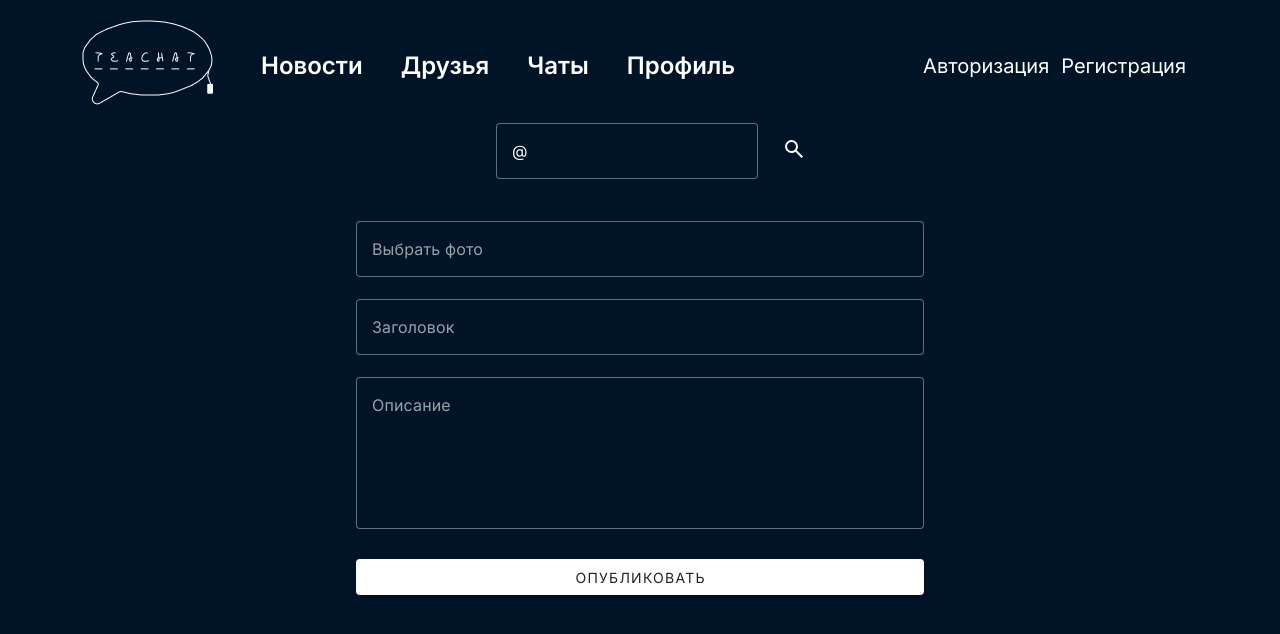
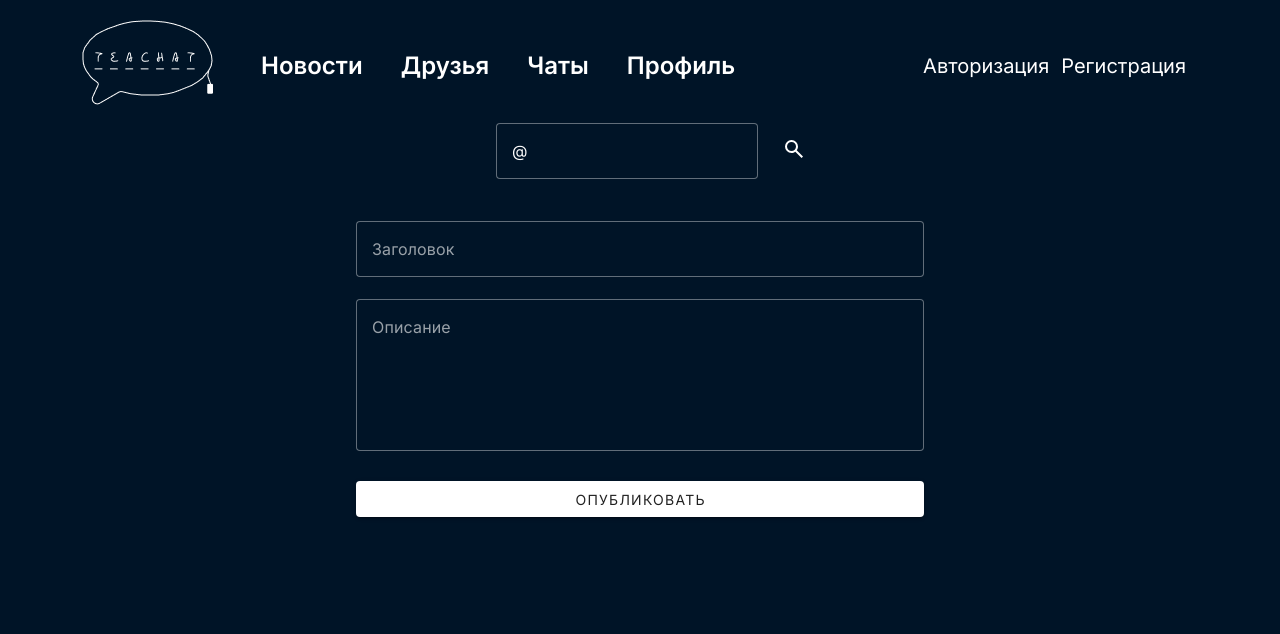
Before and after one commit to radoslavnaya-coder/up03-4, a Vue app: page /addpost in a window 1280 px wide. Shown: the top 634 px of the page. Built offline with nearby package versions, Linux system fonts and the light colour scheme.

Commit message:
Add Post

```diff
--- a/src/components/post/AddPost.vue
+++ b/src/components/post/AddPost.vue
@@ -1,45 +1,37 @@
 <template>
   <v-sheet width="600" class="mx-auto" color="#001427">
     <v-container fast-fail @submit.prevent>
-      <v-file-input
-          label="Выбрать фото"
-          variant="outlined"
-          class="text-white pa-0 ma-0"
-          prepend-icon=""
-      ></v-file-input>
+<!--      <v-file-input-->
+<!--          label="Выбрать фото"-->
+<!--          variant="outlined"-->
+<!--          class="text-white pa-0 ma-0"-->
+<!--          prepend-icon=""-->
+<!--      ></v-file-input>-->
+<!--      <span class="text-danger" v-if="errors?.name">{{ errors.name[0] }}</span>-->
       <v-text-field
           v-model="post.title"
           label="Заголовок"
-          :rules="titleRules"
           variant="outlined"
       ></v-text-field>
+      <span class="d-block mb-4 text-danger" v-if="errors?.title">{{ errors.title[0] }}</span>
       <v-textarea
           v-model="post.description"
-          :rules="descriptionRules"
           label="Описание"
           variant="outlined"
       ></v-textarea>
-      <v-btn type="submit" block class="mt-2">Опубликовать</v-btn>
+      <span class="d-block mb-4 text-danger" v-if="errors?.description">{{ errors.description[0] }}</span>
+      <v-btn @click="addPost" block class="mt-2">Опубликовать</v-btn>
     </v-container>
   </v-sheet>
 </template>
 <script setup>
 import {reactive, ref} from "vue";
+import {http} from "../../axios/index.js";
+import {useRouter} from 'vue-router'
 
-const title = ref('')
-const titleRules = ref([
-  value => {
-    if (value?.length > 5 && value?.length < 31) return true
-    return 'Заголок не может быть меньше 5 букв и больше 30'
-  },
-],)
-const descriptionRules = ref([
-  value => {
-    if (value?.length > 5) return true
-    return 'Описание не может быть пустым и должно содержать минимум 5 букв'
-  },
-],)
+const router = useRouter();
 
+const errors = ref([])
 const post = reactive({
   "category_id": 1,
   "title": "",
@@ -47,5 +39,17 @@ const post = reactive({
   "type": "img",
   "content_data": "string"//todo
 })
+
+const addPost = () => {
+  http.post(`/api/post`, post)
+      .then((res) => {
+        //todo Перебросить на мои посты
+        router.push({name: 'Posts'})
+      })
+      .catch(error => {
+        if (error.response.status === 422) {
+          errors.value = error.response.data.errors
+        }
+      })
+}
 </script>
-<script setup></script>
```
